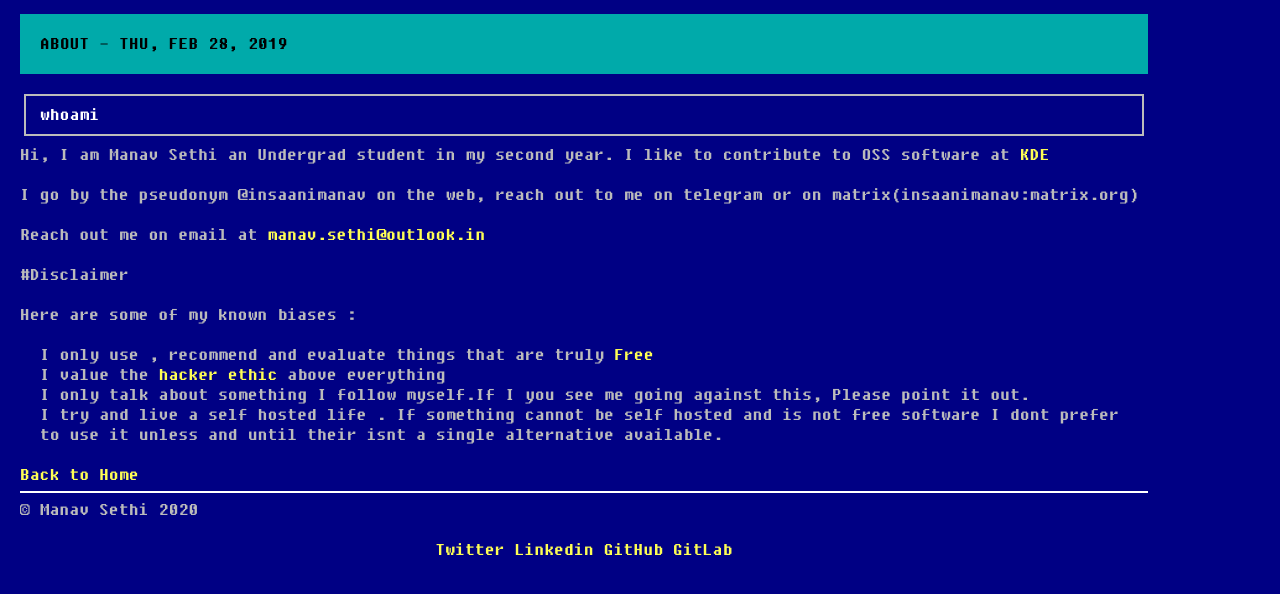
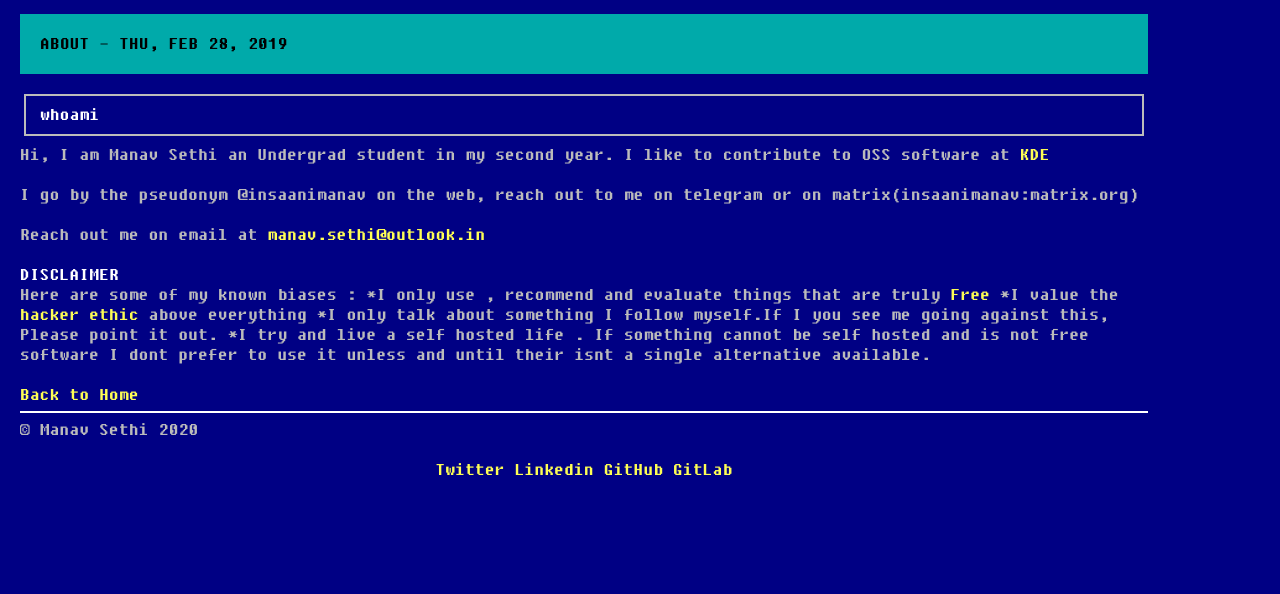
Before and after one commit to insaaniManav/insaanimanav-old.github.io, a plain HTML site: page about/index.html in a window 1280 px wide. Shown: the part 42-636 px from the top of the page. Drawn offline with Linux system fonts and the light colour scheme.

Commit message:
rebuilding site Sat Aug 29 02:29:28 PM IST 2020

```diff
--- a/about/index.html
+++ b/about/index.html
@@ -53,14 +53,12 @@
     <p>Hi, I am Manav Sethi an Undergrad student in my second year. I like to contribute to OSS software at <a href="invent.kde.org/msethi">KDE</a><!-- raw HTML omitted --></p>
 <p>I go by the pseudonym @insaanimanav on the web, reach out to me on telegram or on matrix(insaanimanav:matrix.org)<!-- raw HTML omitted --></p>
 <p>Reach out me on email at <a href="mailto:manav.sethi@outlook.in">manav.sethi@outlook.in</a><!-- raw HTML omitted --></p>
-<p>#Disclaimer</p>
-<p>Here are some of my known biases :</p>
-<ul>
-<li>I only use , recommend and evaluate things that are truly <a href="https://www.gnu.org/philosophy/free-sw.en.html">Free</a></li>
-<li>I value the <a href="https://en.wikipedia.org/wiki/Hacker_ethic#:~:text=The%20hacker%20ethic%20is%20a,others%20is%20an%20ethical%20imperative.">hacker ethic</a> above everything</li>
-<li>I only talk about something I follow myself.If I you see me going against this, Please point it out.</li>
-<li>I try and live a self hosted life . If something cannot be self hosted and is not free software I dont prefer to use it unless and until their isnt a single alternative available.</li>
-</ul>
+<h1 id="disclaimer">Disclaimer</h1>
+<p>Here are some of my known biases :
+*I only use , recommend and evaluate things that are truly <a href="https://www.gnu.org/philosophy/free-sw.en.html">Free</a>
+*I value the <a href="https://en.wikipedia.org/wiki/Hacker_ethic#:~:text=The%20hacker%20ethic%20is%20a,others%20is%20an%20ethical%20imperative.">hacker ethic</a> above everything
+*I only talk about something I follow myself.If I you see me going against this, Please point it out.
+*I  try and live a self hosted life . If something cannot be self hosted and is not free software I dont prefer to use it unless and until their isnt a single alternative available.</p>
 
     <h4><a href="https://insaanimanav.github.io">Back to Home</a></h4>
 </div>
--- a/index.xml
+++ b/index.xml
@@ -108,9 +108,7 @@ Part 1 - Get out of this box It&amp;rsquo;s 1983 Ronald Regan is the president o
       <pubDate>Thu, 28 Feb 2019 00:00:00 +0000</pubDate>
 
       <guid>https://insaanimanav.github.io/about/</guid>
-      <description>Hi, I am Manav Sethi an Undergrad student in my second year. I like to contribute to OSS software at KDEI go by the pseudonym @insaanimanav on the web, reach out to me on telegram or on matrix(insaanimanav:matrix.org)Reach out me on email at manav.sethi@outlook.in#Disclaimer
-Here are some of my known biases :
- I only use , recommend and evaluate things that are truly Free I value the hacker ethic above everything I only talk about something I follow myself.</description>
+      <description>Hi, I am Manav Sethi an Undergrad student in my second year. I like to contribute to OSS software at KDEI go by the pseudonym @insaanimanav on the web, reach out to me on telegram or on matrix(insaanimanav:matrix.org)Reach out me on email at manav.sethi@outlook.inDisclaimer Here are some of my known biases : *I only use , recommend and evaluate things that are truly Free *I value the hacker ethic above everything *I only talk about something I follow myself.</description>
     </item>
 
   </channel>
```
